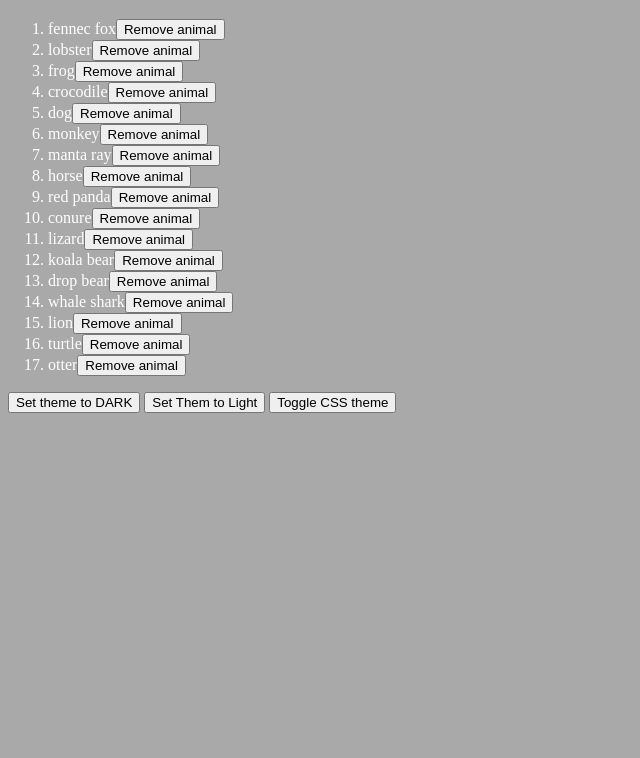
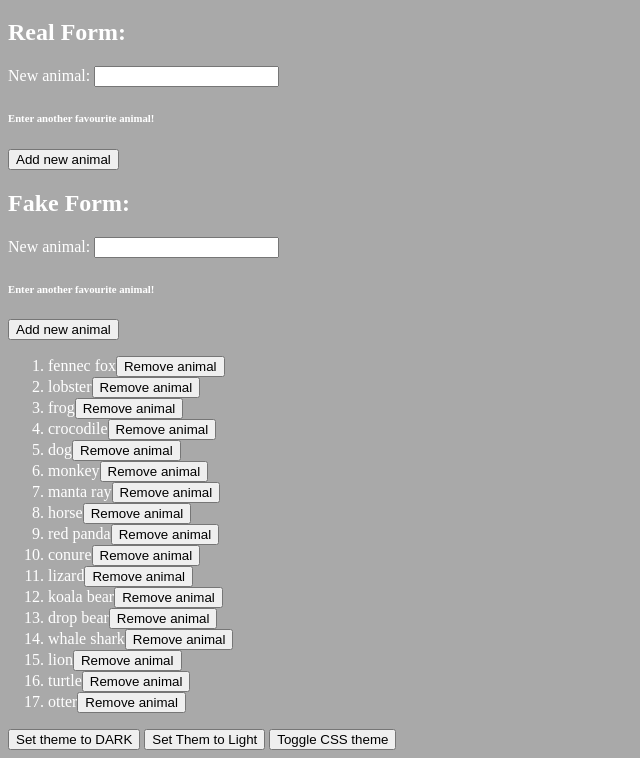
Before and after one commit to StructuredTrading/oct23-t3w3-jsdom, a plain HTML site: page index.html in a window 1280 px wide. Shown: the part 61-819 px from the top of the page, without its empty margins (0-640 px from the left). Drawn offline with Linux system fonts and the light colour scheme.

Commit message:
feat: Forms groundwork implimented, no functionality yet.

```diff
--- a/index.html
+++ b/index.html
@@ -12,6 +12,31 @@
 </head>
 <body>
 	<h1>Favourite Animals</h1>
+
+	<section>
+		<h2>Real Form:</h2>
+		<form>
+			<label for="realform-addAnimal">New animal:</label>
+			<input type="text" name="" id="realform-addAnimal">
+			<h6 id="realform-hint">Enter another favourite animal!</h6>
+
+			<button type="submit">Add new animal</button>
+		</form>
+	</section>
+
+
+	<section>
+		<h2>Fake Form:</h2>
+
+		<div>
+			<label for="fakeform-addAnimal">New animal:</label>
+			<input type="text" name="" id="fakeform-addAnimal">
+			<h6 id="fakeform-hint">Enter another favourite animal!</h6>
+
+			<button type="submit">Add new animal</button>
+		</div>
+	</section>
+
 	<ol>
 
 	</ol>
```
